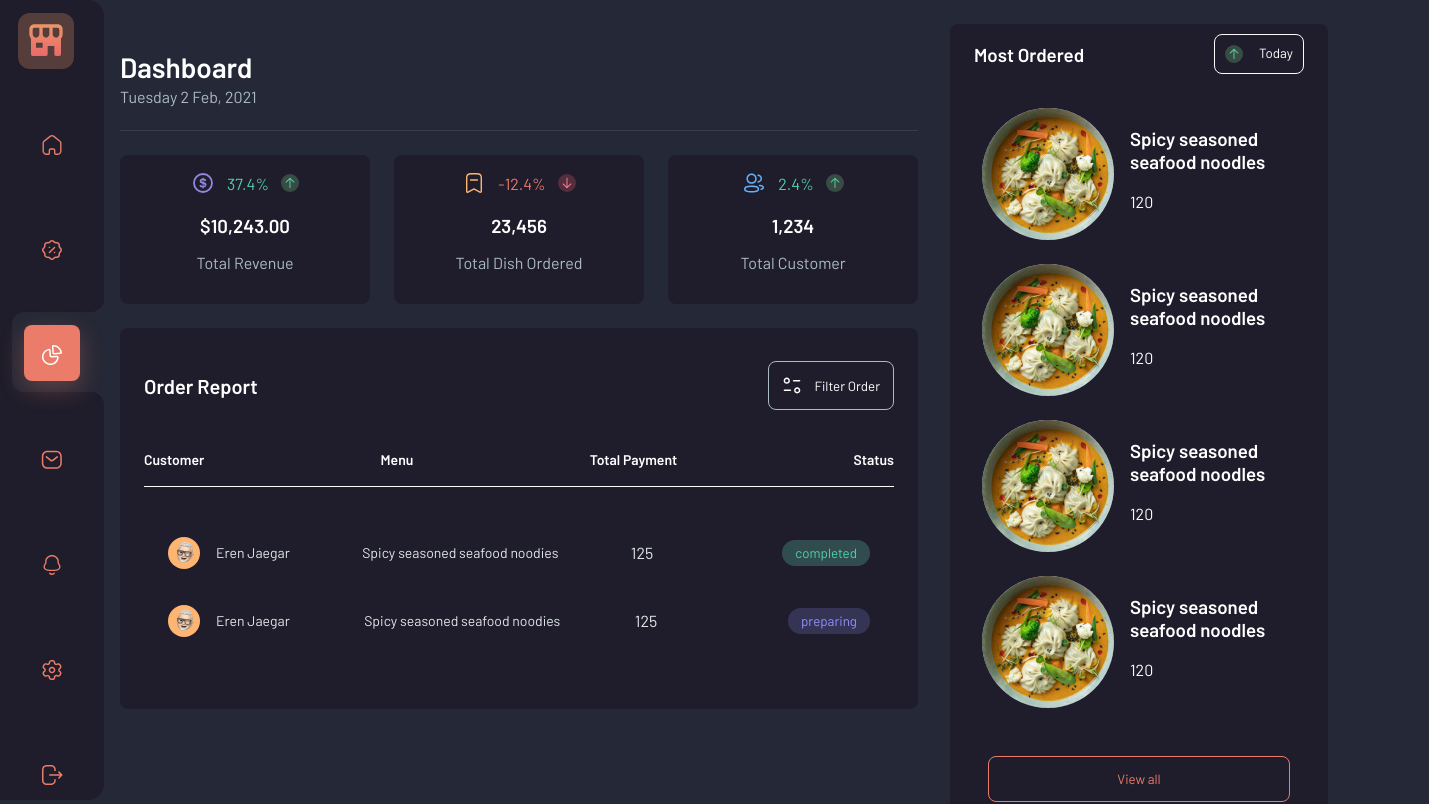
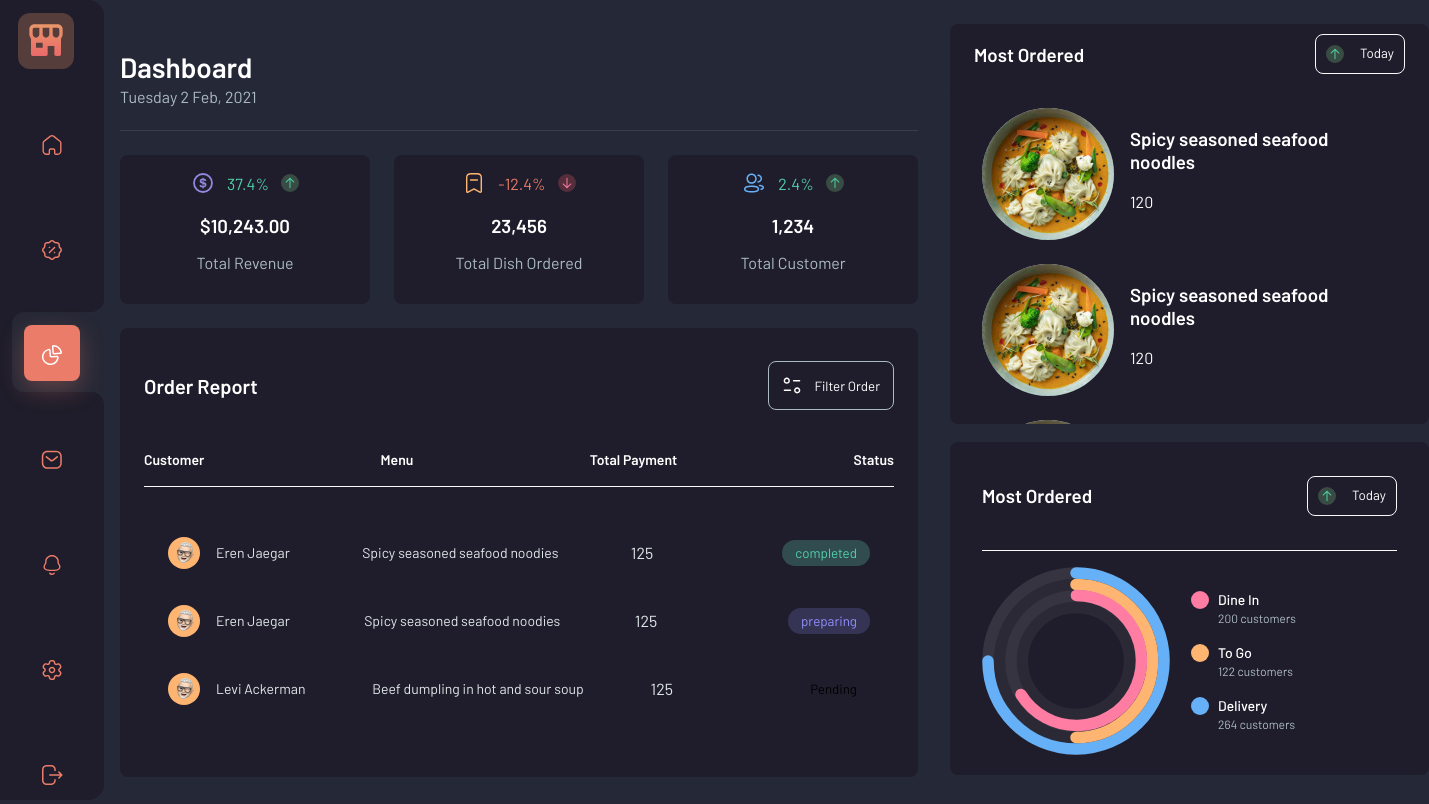
Before and after one commit to Asilbek-17/food-POS-Dark, a React (Create React App) app: page /dashboard in a window 1280 px wide. Shown: the top 804 px of the page, 1429 px wide, since content can reach past the window. Built offline with nearby package versions, Linux system fonts and the light colour scheme.

Commit message:
Add mian styles

```diff
--- a/src/components/MainModal/Modal.scss
+++ b/src/components/MainModal/Modal.scss
@@ -8,6 +8,7 @@
     background-color: #1F1D2B;
     padding-right: 24px;
     padding-left: 24px;
+    border-radius: 16px 0 0 16px;
 }
 
 .close {
--- a/src/components/MostOrdered/most.scss
+++ b/src/components/MostOrdered/most.scss
@@ -8,6 +8,8 @@
 }
 
 .most-ordered {
+    height: 50vh;
+    overflow-y: scroll;
     padding-bottom: 24px;
     border-radius: 8px;
     background-color: var(--clr-dark-100);
--- a/src/components/ReportList/ReportList.js
+++ b/src/components/ReportList/ReportList.js
@@ -19,8 +19,15 @@ const reportData = [
         payment: 125,
         state: "preparing",
         image:ErenJaegarImg
+    },
+    {
+        id:3,
+        userName: "Levi Ackerman",
+        userOrder: "Beef dumpling in hot and sour soup",
+        payment: 125,
+        state: "Pending",
+        image:ErenJaegarImg
     }
-
 
 ]
 
--- a/src/pages/Dashboard/Dashboard.js
+++ b/src/pages/Dashboard/Dashboard.js
@@ -27,7 +27,7 @@ export const Dashboard = () => {
                   Today
                 </button>
               </div>
-              <img src={Diagram} alt="" />
+              <img className='diagram-img' src={Diagram} alt="" />
             </div>
           </div>
 
--- a/src/pages/Dashboard/dashboard.scss
+++ b/src/pages/Dashboard/dashboard.scss
@@ -15,7 +15,16 @@
     margin-left: 2rem;
 }
 
+.dashboard-outer .diagram {
+    width: 479px;
+    height: 333px;
+}
+
 .dashboard .header-inner{
     padding-block: 24px;
     border-bottom: 1px solid var(--clr-dark-300);
 }
+
+.diagram-img {
+    margin-top: 16px !important;
+}
```
